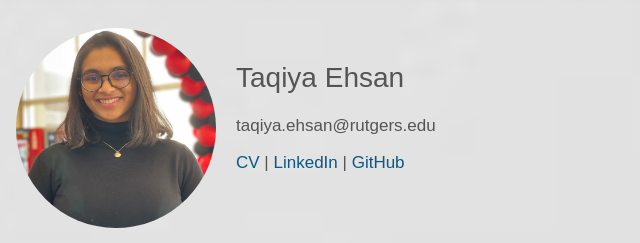
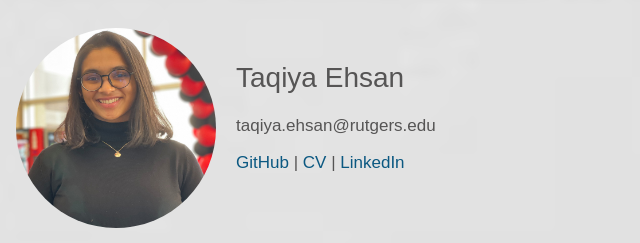
Before and after one commit to taqiyaehsan/taqiyaehsan.github.io, a plain HTML site: page index.html in a window 1280 px wide. Shown: the top 243 px of the page, 124-764 px from the left. Drawn offline with Linux system fonts and the light colour scheme.

```diff
--- a/index.html
+++ b/index.html
@@ -28,10 +28,10 @@
                 <div class = "email"> taqiya.ehsan@rutgers.edu </div>
 
                 <div class = "contacts">
-                    <p>
+                    <p></p>
+                        <a href="https://github.com/taqiyaehsan">GitHub</a> |
                         <a href="https://drive.google.com/file/d/1J-MYZXQlbwEmjKkNMSLhX8dJkNMpk-nY/view?usp=sharing">CV</a> |
-                        <a href="//linkedin.com/in/taqiya-ehsan">LinkedIn</a> |
-                        <a href="https://github.com/taqiyaehsan">GitHub</a>
+                        <a href="//linkedin.com/in/taqiya-ehsan">LinkedIn</a>
 
                     </p>
                 </div>
```
Also changed, not shown: 1 other file.
